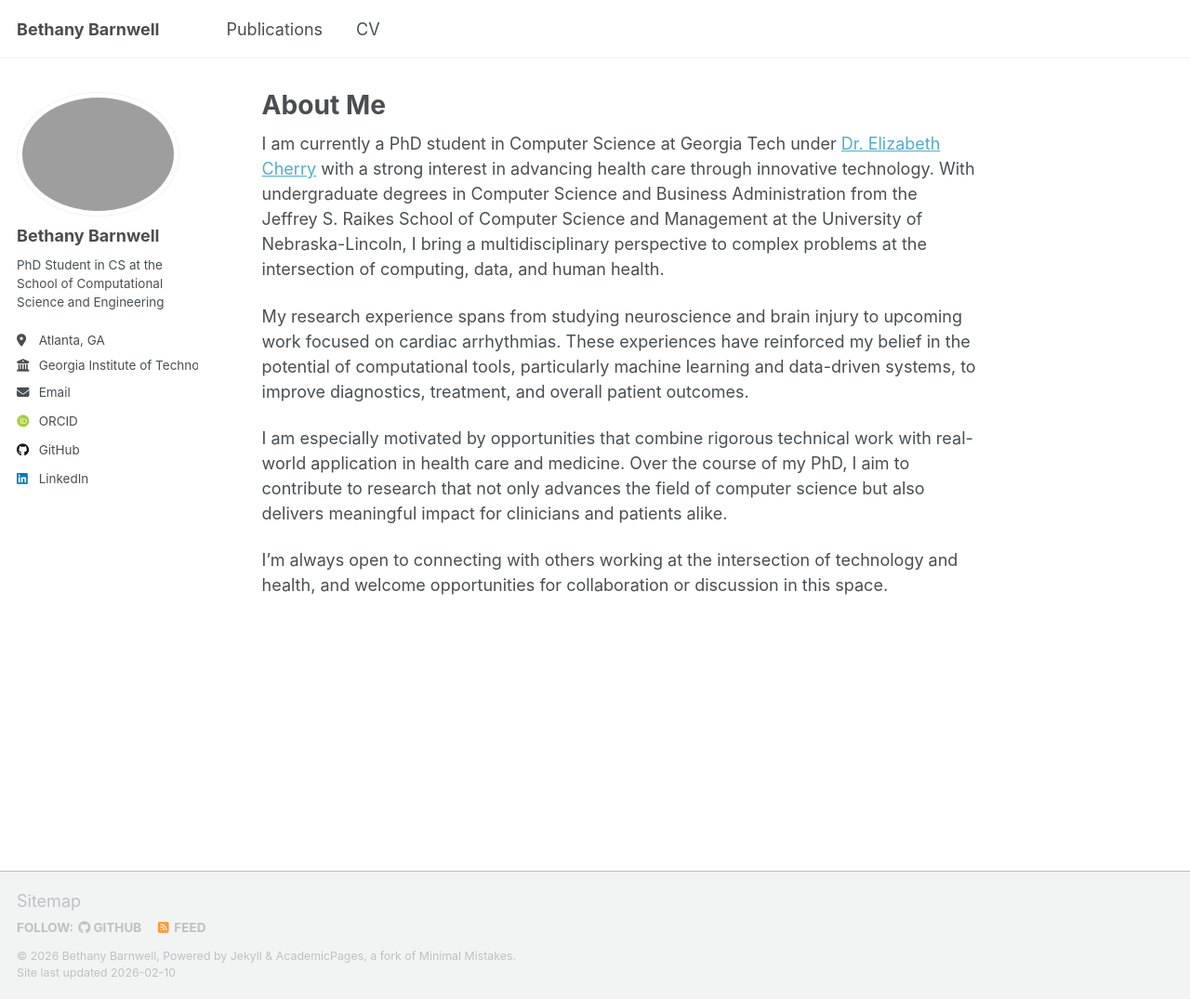
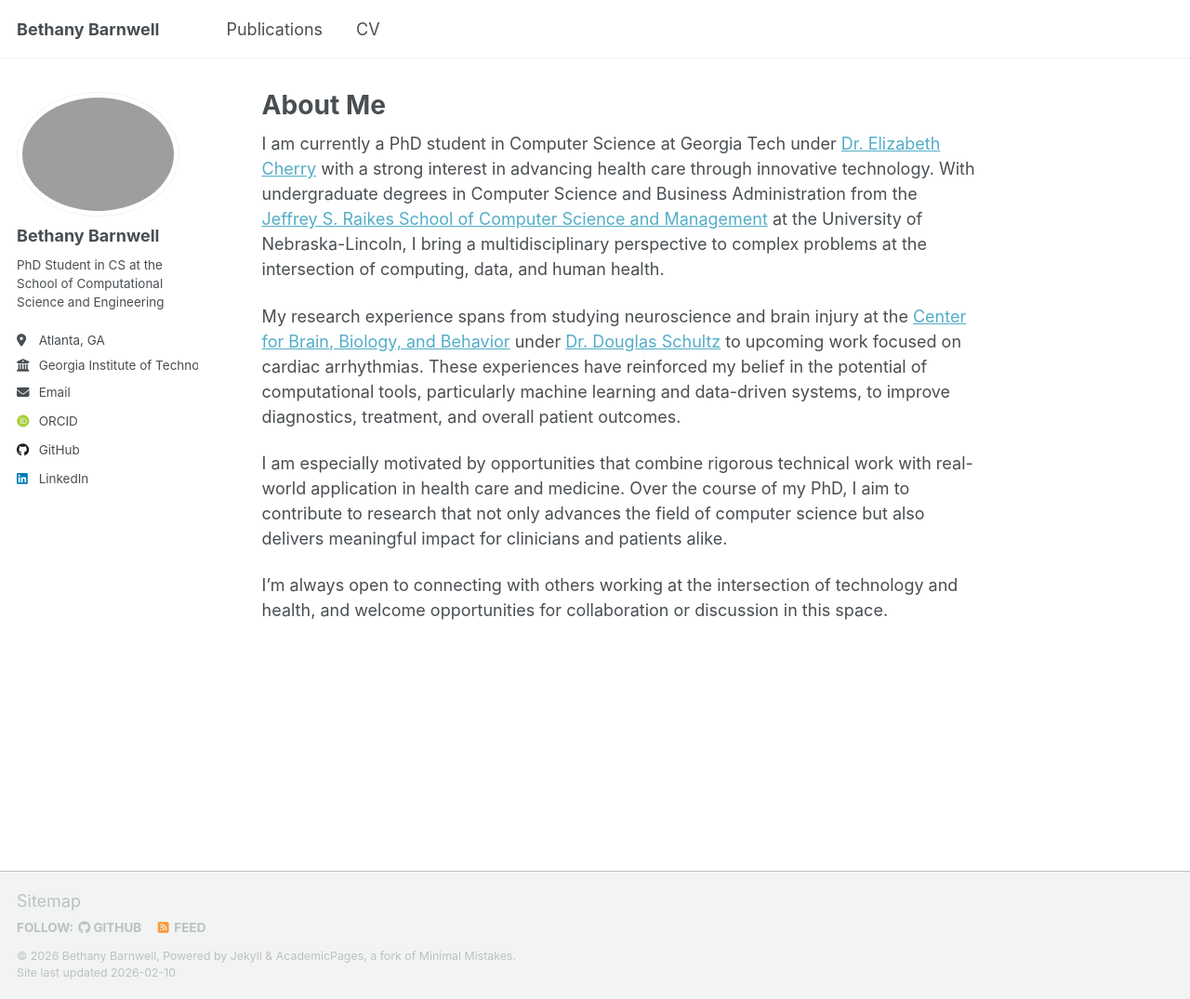
Before and after one commit to bbarnwell6/bbarnwell6.github.io, a Jekyll site: the page built from _pages/about.md, in a window 1280 px wide and 1075 px high. Shown: the whole window at 93% size. Built offline with Jekyll 4.4.1, drawn with Linux system fonts in a browser that asks for light colours; some web fonts are replaced; a script that is not in the unit is left out.

Commit message:
included links

```diff
--- a/_pages/about.md
+++ b/_pages/about.md
@@ -7,9 +7,9 @@ redirect_from:
   - /about.html
 ---
 
-I am currently a PhD student in Computer Science at Georgia Tech under [Dr. Elizabeth Cherry](https://www.cc.gatech.edu/people/elizabeth-cherry) with a strong interest in advancing health care through innovative technology. With undergraduate degrees in Computer Science and Business Administration from the Jeffrey S. Raikes School of Computer Science and Management at the University of Nebraska-Lincoln, I bring a multidisciplinary perspective to complex problems at the intersection of computing, data, and human health.
+I am currently a PhD student in Computer Science at Georgia Tech under [Dr. Elizabeth Cherry](https://www.cc.gatech.edu/people/elizabeth-cherry) with a strong interest in advancing health care through innovative technology. With undergraduate degrees in Computer Science and Business Administration from the [Jeffrey S. Raikes School of Computer Science and Management](https://raikes.unl.edu/) at the University of Nebraska-Lincoln, I bring a multidisciplinary perspective to complex problems at the intersection of computing, data, and human health.
 
-My research experience spans from studying neuroscience and brain injury to upcoming work focused on cardiac arrhythmias. These experiences have reinforced my belief in the potential of computational tools, particularly machine learning and data-driven systems, to improve diagnostics, treatment, and overall patient outcomes.
+My research experience spans from studying neuroscience and brain injury at the [Center for Brain, Biology, and Behavior](https://cb3.unl.edu/) under [Dr. Douglas Schultz](https://dschultz14.quarto.pub/douglashschultz/) to upcoming work focused on cardiac arrhythmias. These experiences have reinforced my belief in the potential of computational tools, particularly machine learning and data-driven systems, to improve diagnostics, treatment, and overall patient outcomes.
 
 I am especially motivated by opportunities that combine rigorous technical work with real-world application in health care and medicine. Over the course of my PhD, I aim to contribute to research that not only advances the field of computer science but also delivers meaningful impact for clinicians and patients alike.
 
```
